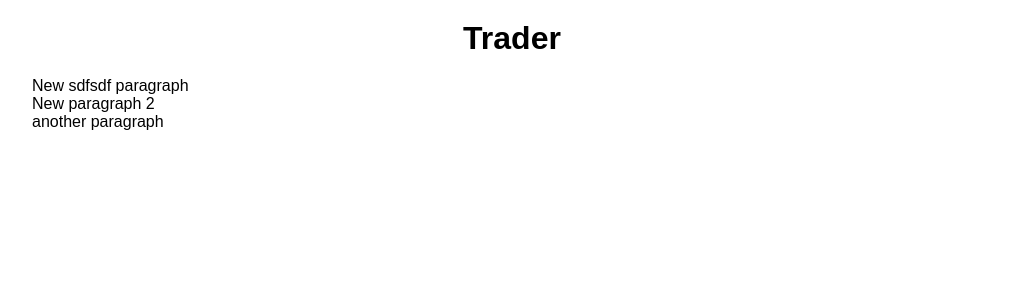
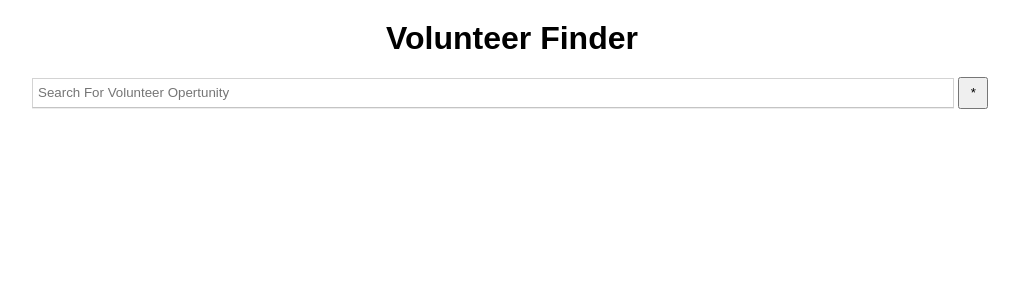
Before and after one commit to arcadia-high-coding-group/ahsweb, a PHP site: page / in a window 1280 px wide. Shown: the top 300 px of the page, without its empty margins (128-1147 px from the left). Run offline with PHP 8.4, Linux system fonts and the light colour scheme.

Commit message:
Added form_elements.css, changed index.php, main.css, and header.php

```diff
--- /dev/null
+++ b/form_elements.css
@@ -0,0 +1,30 @@
+#big-search
+{
+	width: 915px;
+	outline: 0;
+	padding: 0;
+	margin: 0;
+	display: inline-block;
+	line-height: 18px;
+	background-color: #fff;
+	border-bottom: 1px solid #c4c4c4;
+	border-left: 1px solid #d3d3d3;
+	border-right: 1px solid #d3d3d3;
+	border-top: 1px solid #d3d3d3;
+	box-shadow: 0 1px 0 rgba(0,0,0,0.07);
+	padding-top: 5px;
+	padding-bottom: 5px;
+	padding-left: 5px;
+}
+
+#big-search-btn
+{
+	width: 30px;
+	display: inline-block;
+	outline: 0;
+	padding: 0;
+	margin: 0;
+	line-height: 18px;
+	padding-top: 5px;
+	padding-bottom: 5px;
+}
--- a/header.php
+++ b/header.php
@@ -11,6 +11,7 @@
 
 	<!-- CSS Link -->
 	<link rel="stylesheet" type="text/css" media="all" href="main.css" />
+	<link rel="stylesheet" type="text/css" media="all" href="form_elements.css" />
 
 	<!-- Description -->
 	<meta name="description" content="Find volunteer opertunities easily." />
@@ -32,6 +33,8 @@
 
 </head>
 
+<body>
 
-
-<body>
+<div id="header">
+	<h1 id="logo">Volunteer Finder</h1>
+</div>
--- a/index.php
+++ b/index.php
@@ -1,19 +1,12 @@
 <?php include('header.php');?>
-
-
-<div id="header">
-	<h1 id="logo">Trader</h1>
-</div>
 
 <div id="wrapper">
 
-	<p>New sdfsdf paragraph</p>
+	<input id="big-search" type='text' placeholder='Search For Volunteer Opertunity' />
+	<button id="big-search-btn">*</button>
 
-	<p>New paragraph 2</p>
 
-	<p>another paragraph</p>
 
 </div>
 
-
 <?php include('footer.php');?>
--- a/main.css
+++ b/main.css
@@ -7,6 +7,9 @@ html,body,div,span,h1,h2,h3,h4,h5,h6,p,blockquote,a,em,img,strike,strong,sub,sup
 	vertical-align:baseline;
 	font-family: Roboto-Regular, arial, sans-serif;
 }
+
+
+/* IDS */
 
 #wrapper
 {
@@ -26,3 +29,29 @@ html,body,div,span,h1,h2,h3,h4,h5,h6,p,blockquote,a,em,img,strike,strong,sub,sup
 	padding-top: 20px;
 	padding-bottom: 20px;
 }
+
+/* CLASSES */
+
+.job-div
+{
+	padding: 10px;
+	display: inline-block;
+}
+
+.center
+{
+	margin-left: auto;
+	margin-right: auto;
+}
+
+.col1 {width: 140px; padding-left: 10px; padding-right: 10px;}
+.col2 {width: 300px; padding-left: 10px; padding-right: 10px;}
+.col3 {width: 460px; padding-left: 10px; padding-right: 10px;}
+.col4 {width: 620px; padding-left: 10px; padding-right: 10px;}
+.col5 {width: 780px; padding-left: 10px; padding-right: 10px;}
+.col6 {width: 940px; padding-left: 10px; padding-right: 10px;}
+
+.clear
+{
+	clear: both;
+}
```
